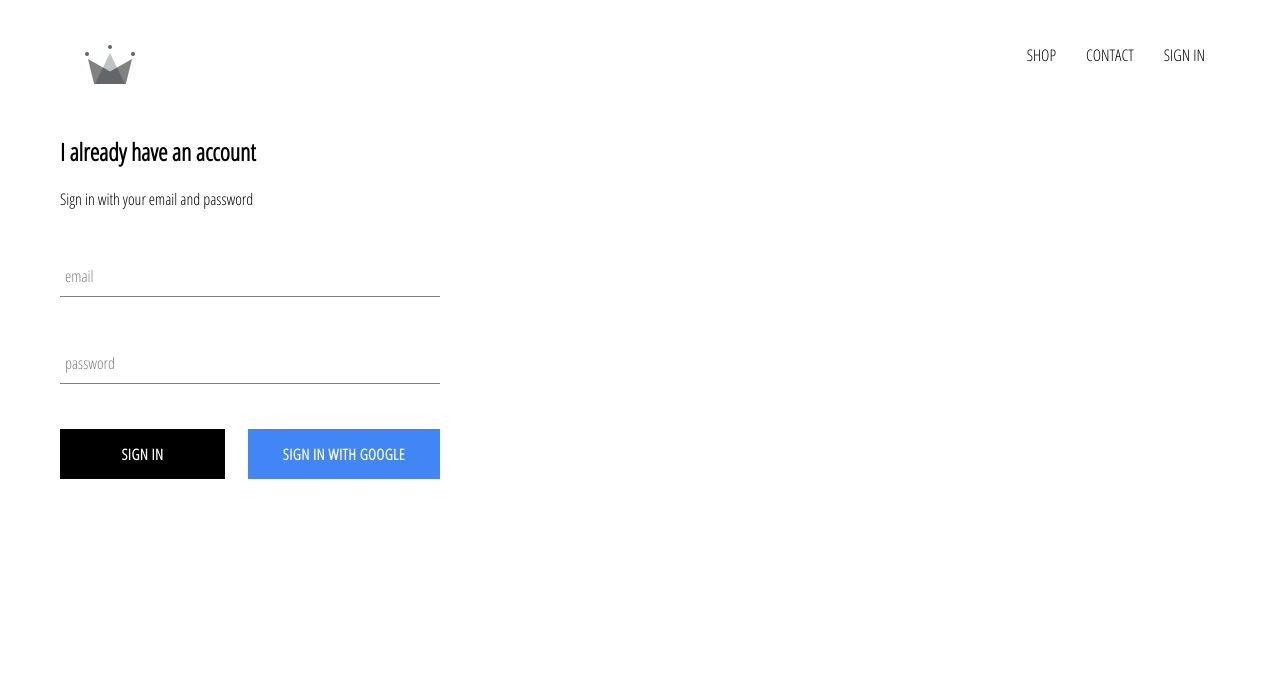
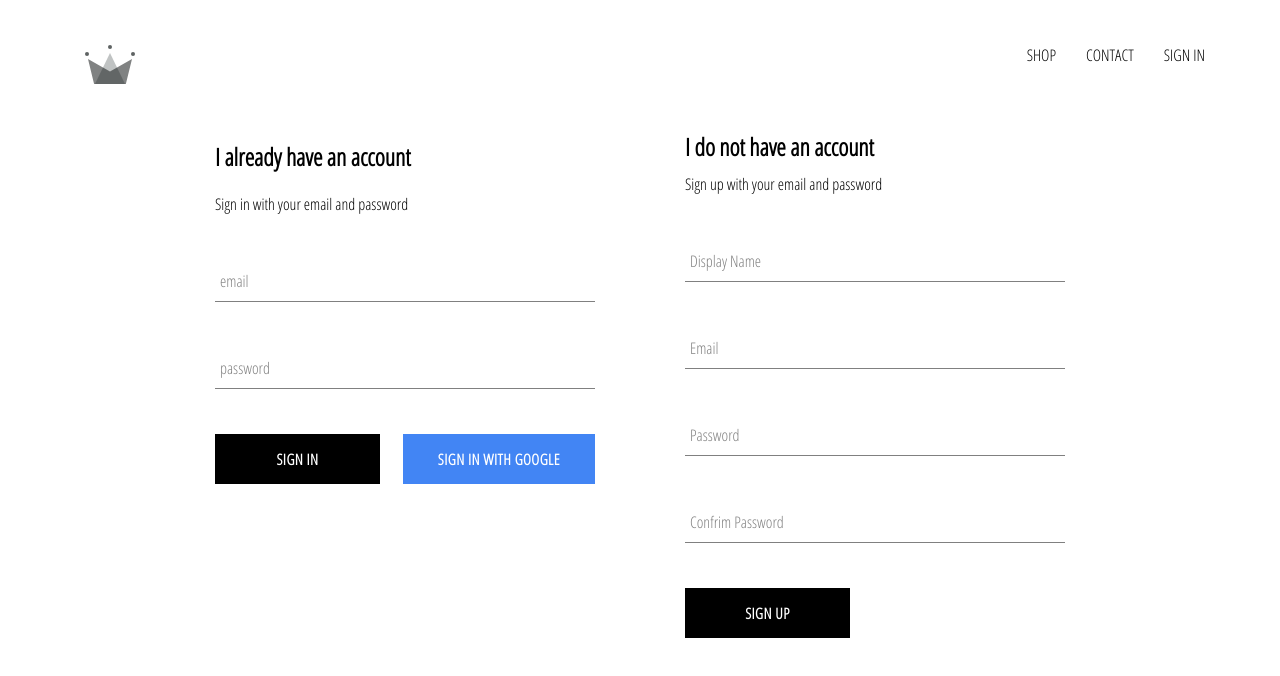
Before and after one commit to pmarik/practice-ecommerce-store, a React (Create React App) app: page /signin in a window 1280 px wide. Shown: the top 676 px of the page. Built offline with nearby package versions, Linux system fonts and the light colour scheme; no server answers.

Commit message:
implemented firebase utils, included ability to store authenticated users into our firestore db

```diff
--- a/src/App.js
+++ b/src/App.js
@@ -5,7 +5,7 @@
 import ShopPage from './pages/shop/ShopPage.component';
 import SignInandSignUpPage from './pages/sign-in-and-sign-up/sign-in-and-sign-up.component';
 import './App.css';
-import { auth } from './firebase/firebase.utils';
+import { auth, createUserProfileDocument } from './firebase/firebase.utils';
 
 
 class App extends React.Component {
@@ -20,11 +20,23 @@
   unsubscribeFromAuth = null;
 
   componentDidMount(){
-    this.unsubscribeFromAuth = auth.onAuthStateChanged(user => {
-      this.setState({ currentUser: user });
+    this.unsubscribeFromAuth = auth.onAuthStateChanged(async userAuth => {
+      if(userAuth){
+        const userRef = await createUserProfileDocument(userAuth);
 
-      console.log(user);
-    })
+        userRef.onSnapshot(snapShot => {
+          this.setState({
+            currentUser: {
+              id: snapShot.id,
+              ...snapShot.data()
+            }
+          })
+
+          console.log(this.state);
+        });
+      }
+      this.setState({ currentUser: userAuth });
+    });
   }
 
   componentWillUnmount() {
--- /dev/null
+++ b/src/components/sign-up/SignUp.component.jsx
@@ -0,0 +1,106 @@
+import React from 'react';
+import './sign-up.styles.scss';
+
+import FormInput from '../form-input/FormInput.component';
+import CustomButton from '../custom-button/CustomButton.component';
+
+import { auth, createUserProfileDocument } from '../../firebase/firebase.utils';
+
+class SignUp extends React.Component{
+    constructor(props){
+        super(props);
+
+        this.state = {
+            displayName: '',
+            email: '',
+            password: '',
+            confirmPassword: ''
+        }
+    }
+
+    handleSubmit = async e => {
+        e.preventDefault();
+
+        const { displayName, email, password, confirmPassword } = this.state;
+
+        if(password !== confirmPassword){
+            alert("passwords don't match");
+            return;
+        }
+
+        try{
+            const { user } = await auth.createUserWithEmailAndPassword(email, password);
+            await createUserProfileDocument(user, { displayName });
+
+            this.setState({
+                displayName: '',
+                email: '',
+                password: '',
+                confirmPassword: ''
+            })
+
+        } catch(err){
+            console.error(err);
+        }
+    }
+
+    handleChange = e => {
+        const { name, value } = e.target;
+
+        this.setState({ [name]: value })
+    }
+
+    render(){
+        const { displayName, email, password, confirmPassword } = this.state;
+
+        return (
+            <div className="sign-up">
+                <h2 className="title">I do not have an account</h2>
+                <span>Sign up with your email and password</span>
+
+                <form className="sign-up-form" onSubmit={this.handleSubmit}>
+                    <FormInput
+                        type="text"
+                        name="displayName"
+                        value={ displayName }
+                        onChange={this.handleChange}
+                        label="Display Name"
+                        required
+                    />
+
+                    <FormInput
+                        type="email"
+                        name="email"
+                        value={ email }
+                        onChange={this.handleChange}
+                        label="Email"
+                        required
+                    />
+
+                    <FormInput
+                        type="password"
+                        name="password"
+                        value={ password }
+                        onChange={this.handleChange}
+                        label="Password"
+                        required
+                    />
+
+                    <FormInput
+                        type="password"
+                        name="confirmPassword"
+                        value={ confirmPassword }
+                        onChange={this.handleChange}
+                        label="Confrim Password"
+                        required
+                    />
+
+                    <CustomButton type="submit">SIGN UP</CustomButton>
+
+                </form>
+            </div>
+        )
+    }
+}
+
+export default SignUp;
--- /dev/null
+++ b/src/components/sign-up/sign-up.styles.scss
@@ -0,0 +1,9 @@
+.sign-up{
+    display: flex;
+    flex-direction: column;
+    width: 380px;
+
+    .title{
+        margin: 10px 0;
+    }
+}
--- a/src/firebase/firebase.utils.js
+++ b/src/firebase/firebase.utils.js
@@ -14,6 +14,32 @@
     measurementId: "G-868KHBLF65"
   };
 
+  export const createUserProfileDocument = async (userAuth, additionalData) => {
+    if(!userAuth) return;
+
+    const userRef = firestore.doc(`users/${userAuth.uid}`);
+    const snapShot = await userRef.get();
+
+    if(!snapShot.exists){
+         const { displayName, email } = userAuth;
+         const createdAt = new Date();
+
+         try{
+            await userRef.set({
+                displayName,
+                email,
+                createdAt,
+                ...additionalData
+            })
+         } catch(error){
+            console.log('error creating user', error.message);
+         }
+    }
+
+    console.log(userRef);
+    return userRef;
+}
+
   firebase.initializeApp(config);
 
   export const auth = firebase.auth();
--- a/src/pages/sign-in-and-sign-up/sign-in-and-sign-up.component.jsx
+++ b/src/pages/sign-in-and-sign-up/sign-in-and-sign-up.component.jsx
@@ -1,10 +1,12 @@
 import React from 'react';
 import './sign-in-and-sign-up.styles.scss';
 import SignIn from '../../components/sign-in/SignIn.component';
+import SignUp from '../../components/sign-up/SignUp.component';
 
 const SignInAndSignUpPage = () => (
     <div className="sign-in-and-sign-up">
         <SignIn />
+        <SignUp />
     </div>
 )
 
--- a/src/pages/sign-in-and-sign-up/sign-in-and-sign-up.styles.scss
+++ b/src/pages/sign-in-and-sign-up/sign-in-and-sign-up.styles.scss
@@ -0,0 +1,6 @@
+.sign-in-and-sign-up{
+    width: 850px;
+    display: flex;
+    justify-content: space-between;
+    margin: 30px auto;
+}
```
